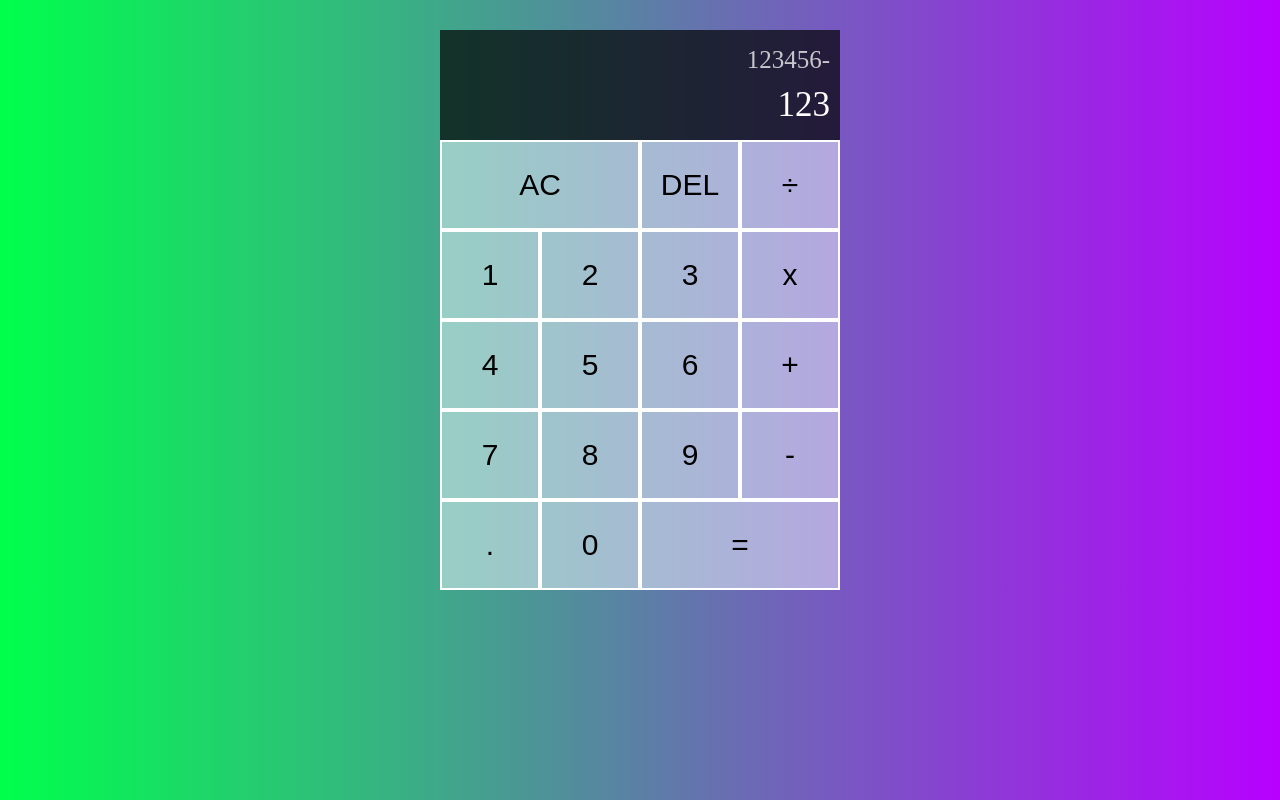
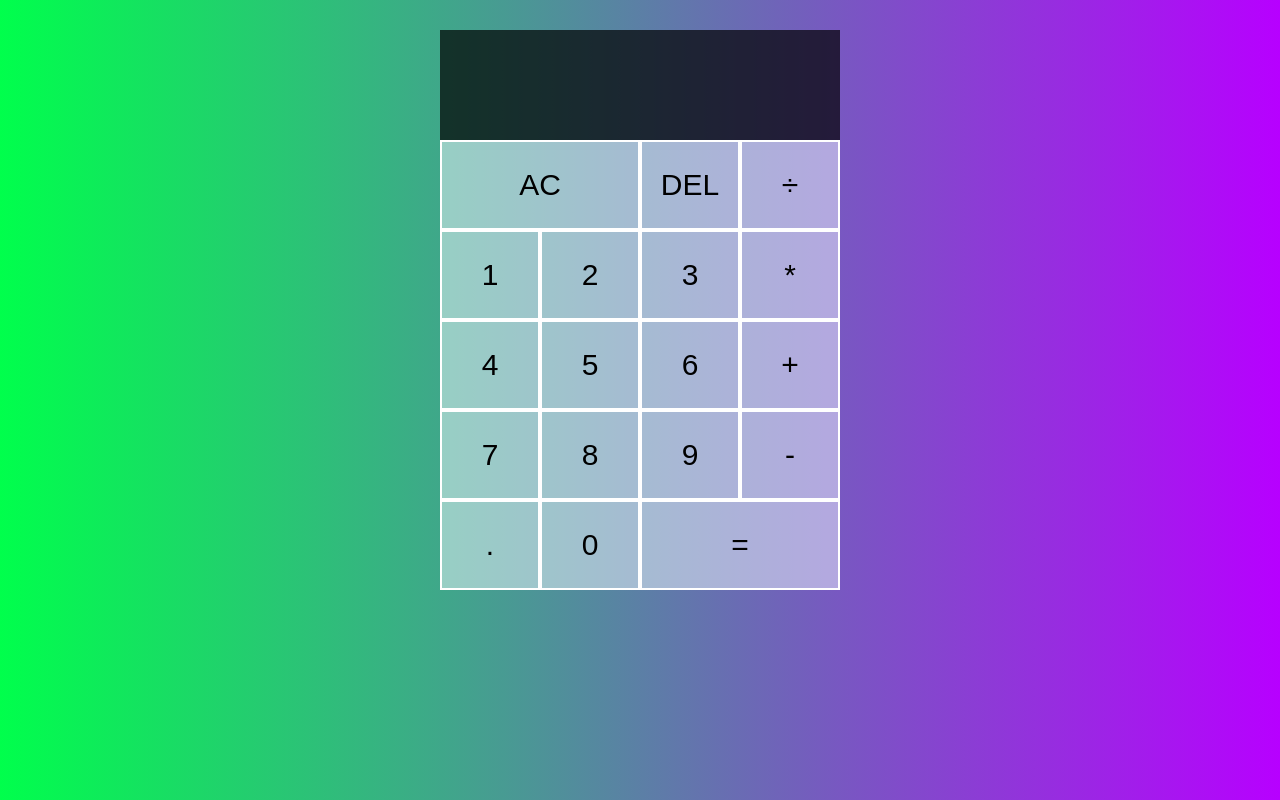
Before and after one commit to AndrewT11/react-calculator, a React (Create React App) app: page / in a window 1280 px wide. Built offline with nearby package versions, Linux system fonts and the light colour scheme.

Commit message:
digitbutton.js, operationbutton.js cannot find why currentOperand is undefined. must debug

```diff
--- a/src/App.js
+++ b/src/App.js
@@ -1,30 +1,62 @@
+import React, { useReducer } from "react";
+import DigitButton from "./DigitButton";
+import OperationButton from "./OperationButton";
 import "./styles.css";
 
+export const ACTIONS = {
+  ADD_DIGIT: "add-digit",
+  CLEAR: "clear",
+  DELETE_DIGIT: "delete-digit",
+  CHOOSE_OPERATION: "choose-operation",
+  EVALUATE: "evaluate",
+};
+
+function reducer(state, { type, payload }) {
+  // eslint-disable-next-line default-case
+  switch (type) {
+    case ACTIONS.ADD_DIGIT:
+      return {
+        ...state,
+        // eslint-disable-next-line no-undef
+        currentOperand: `${currentOperand || ""}${payload.digit}`,
+      };
+  }
+}
+
 function App() {
+  const [{ currentOperand, previousOperand, operation }, dispatch] = useReducer(
+    reducer,
+    {}
+  );
+
   return (
     // will use CSS grid for complete calculator layout
     <div className="calculator-grid">
+      {/* where numbers and operators for calculations will be displayed (calculator screen) */}
       <div className="output">
-        <div className="previous-operand">123456-</div>
-        <div className="current-operand">123</div>
+        <div className="previous-operand">
+          {previousOperand} {operation}
+        </div>
+        <div className="current-operand">{currentOperand}</div>
       </div>
       <button className="span-two">AC</button>
       <button>DEL</button>
-      <button>÷</button>
-      <button>1</button>
-      <button>2</button>
-      <button>3</button>
-      <button>x</button>
-      <button>4</button>
-      <button>5</button>
-      <button>6</button>
-      <button>+</button>
-      <button>7</button>
-      <button>8</button>
-      <button>9</button>
-      <button>-</button>
-      <button>.</button>
-      <button>0</button>
+
+      <OperationButton operation="÷" dispatch={dispatch} />
+      <DigitButton digit="1" dispatch={dispatch} />
+      <DigitButton digit="2" dispatch={dispatch} />
+      <DigitButton digit="3" dispatch={dispatch} />
+      <OperationButton operation="*" dispatch={dispatch} />
+      <DigitButton digit="4" dispatch={dispatch} />
+      <DigitButton digit="5" dispatch={dispatch} />
+      <DigitButton digit="6" dispatch={dispatch} />
+      <OperationButton operation="+" dispatch={dispatch} />
+      <DigitButton digit="7" dispatch={dispatch} />
+      <DigitButton digit="8" dispatch={dispatch} />
+      <DigitButton digit="9" dispatch={dispatch} />
+      <OperationButton operation="-" dispatch={dispatch} />
+      <DigitButton digit="." dispatch={dispatch} />
+      <DigitButton digit="0" dispatch={dispatch} />
       <button className="span-two">=</button>
     </div>
   );
--- /dev/null
+++ b/src/DigitButton.js
@@ -0,0 +1,12 @@
+import { ACTIONS } from "./App";
+
+// dispatch will call reducer
+export default function DigitButton({ dispatch, digit }) {
+  return (
+    <button
+      onClick={() => dispatch({ type: ACTIONS.ADD_DIGIT, payload: { digit } })}
+    >
+      {digit}
+    </button>
+  );
+}
--- /dev/null
+++ b/src/OperationButton.js
@@ -0,0 +1,14 @@
+import { ACTIONS } from "./App";
+
+// dispatch will call reducer
+export default function OperationButton({ dispatch, operation }) {
+  return (
+    <button
+      onClick={() =>
+        dispatch({ type: ACTIONS.CHOOSE_OPERATION, payload: { operation } })
+      }
+    >
+      {operation}
+    </button>
+  );
+}
```
